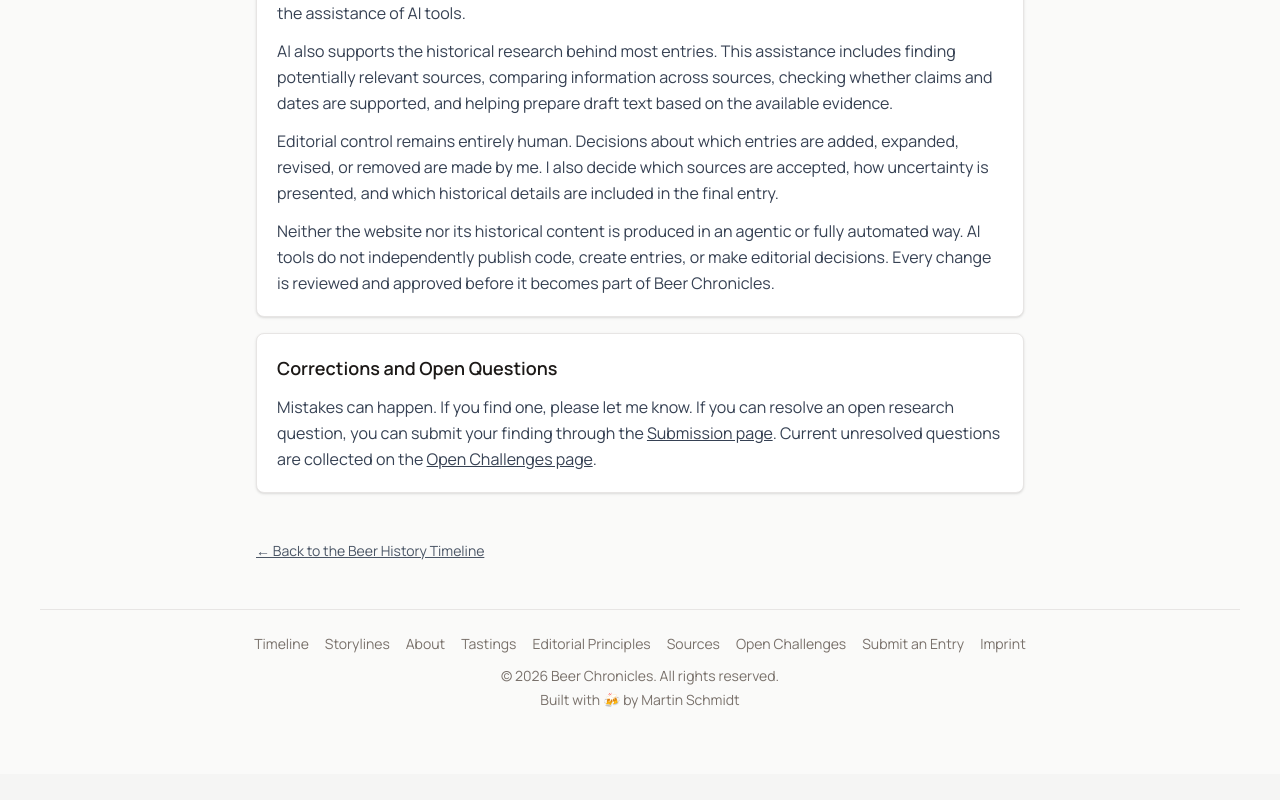
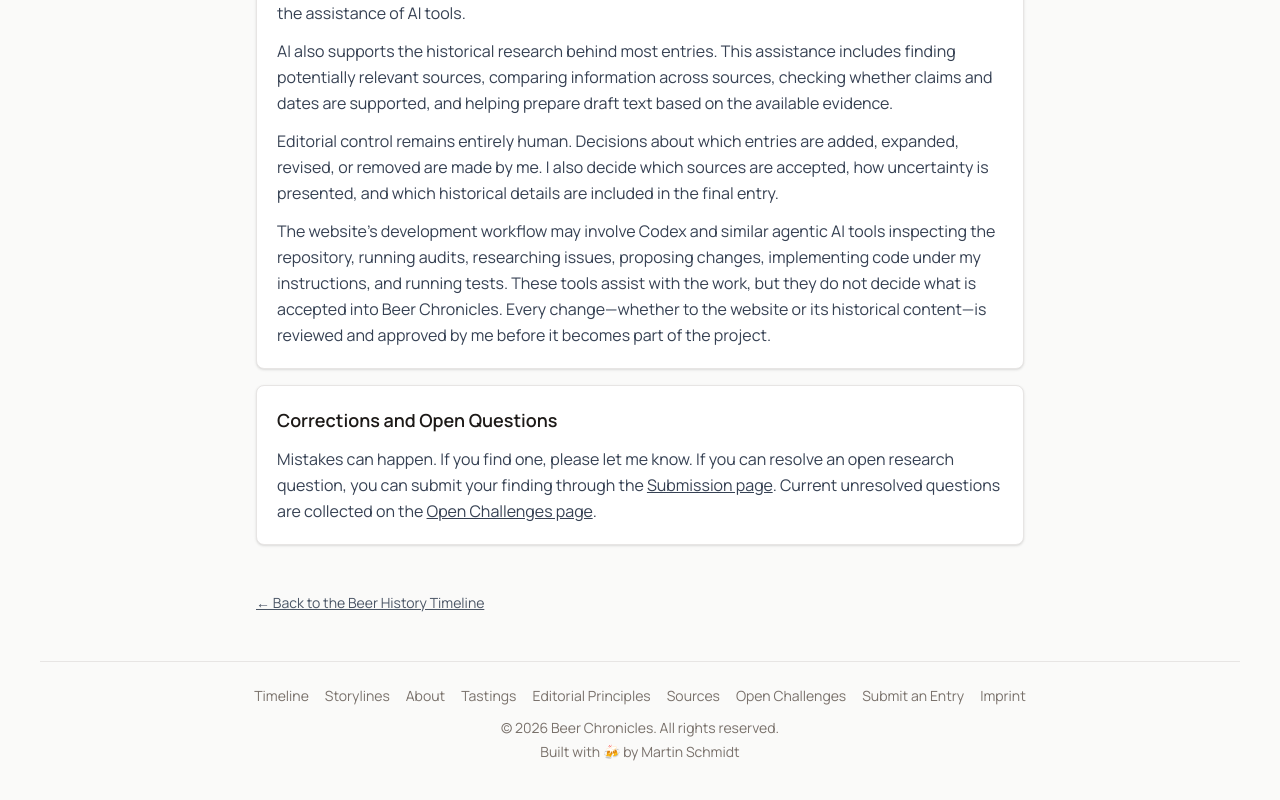
Before and after one commit to beer-chronicles-timeline/beer-chronicles-timeline.github.io, a Next.js app: page /editorial-principles in a window 1280 px wide. Shown: the part 1485-2285 px from the top of the page. Before the commit the page ends 2259 px from the top, so only its background shows below. Built offline with nearby package versions, Linux system fonts and the light colour scheme; a web font is replaced by a local one.

Commit message:
=New text about agentic AI usage

```diff
--- a/src/app/editorial-principles/page.tsx
+++ b/src/app/editorial-principles/page.tsx
@@ -191,11 +191,14 @@ export default function EditorialPrinciplesPage() {
               </p>
 
               <p>
-                Neither the website nor its historical content is produced in
-                an agentic or fully automated way. AI tools do not independently
-                publish code, create entries, or make editorial decisions.
-                Every change is reviewed and approved before it becomes part of
-                Beer Chronicles.
+                The website’s development workflow may involve Codex and
+                similar agentic AI tools inspecting the repository, running
+                audits, researching issues, proposing changes, implementing
+                code under my instructions, and running tests. These tools
+                assist with the work, but they do not decide what is accepted
+                into Beer Chronicles. Every change—whether to the website or
+                its historical content—is reviewed and approved by me before it
+                becomes part of the project.
               </p>
             </div>
           </section>
```
